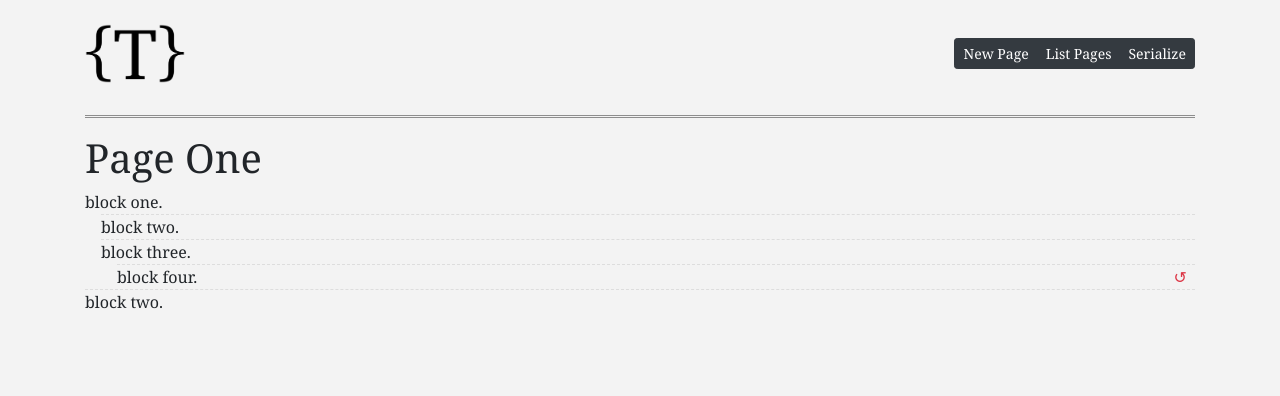
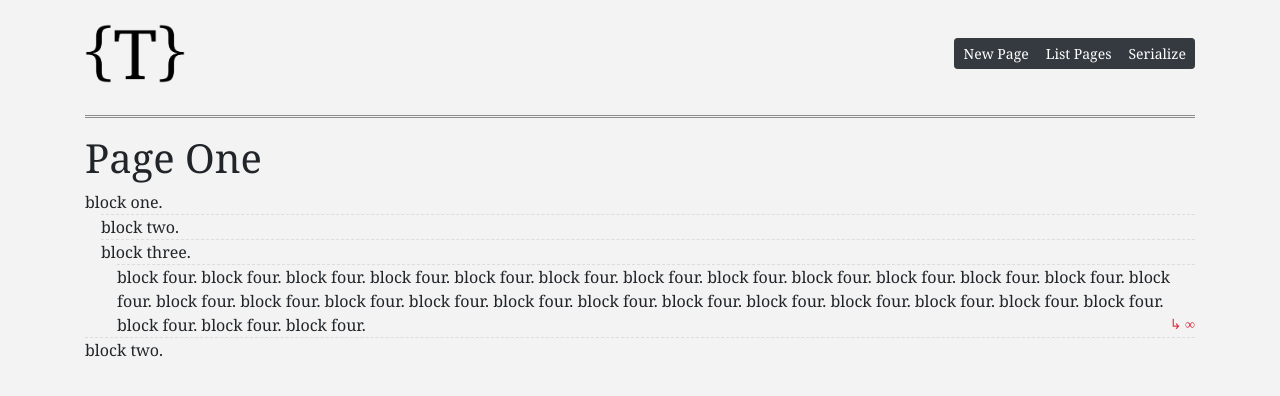
Before and after one commit to adam-zethraeus/transclude, a React (Create React App) app: page /page/pId1 in a window 1280 px wide. Shown: the top 396 px of the page. Built offline with nearby package versions, Linux system fonts and the light colour scheme.

Commit message:
circular reference treatment

```diff
--- a/src/app/store.ts
+++ b/src/app/store.ts
@@ -33,7 +33,7 @@ const preloadedState = {
             },
             "bId4": {
                 id: "bId4",
-                content: "block four.",
+                content: "block four. block four. block four. block four. block four. block four. block four. block four. block four. block four. block four. block four. block four. block four. block four. block four. block four. block four. block four. block four. block four. block four. block four. block four. block four. block four. block four. block four.",
                 subBlockIds: ["bId1"]
             },
         },
--- a/src/entities/Block/BlockComponent.tsx
+++ b/src/entities/Block/BlockComponent.tsx
@@ -23,10 +23,10 @@ export const BlockComponent: React.FC<BlockComponentProps> = (props) => {
         { props.cycle &&
             <OverlayTrigger
                 placement="bottom"
-                overlay={<Tooltip id={`tooltip-top`}>{ `Block ${props.id} references itself` }</Tooltip>
+                overlay={<Tooltip id={`tooltip-top`}>{ `Circular block reference: ${props.id}` }</Tooltip>
             }>
                 {({ ref, ...triggerHandler }) => (
-                    <div ref={ref} {...triggerHandler} className="block-cycle">↺</div>
+                    <div ref={ref} {...triggerHandler} className="block-cycle">↳ ∞</div>
                 )}
             </OverlayTrigger>
         }
--- a/src/style.scss
+++ b/src/style.scss
@@ -34,9 +34,9 @@ body {
                 }
             }
             div.block-cycle {
-                margin: 0 0.5rem;
+                float: right;
                 color: $red;
-                float: right;
+                font-size: $font-size-sm;
             }
         }
 
```
